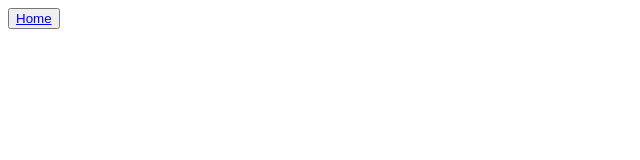
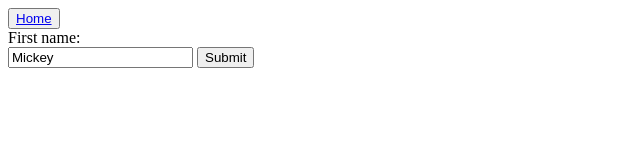
Before and after one commit to Lunad3/HotRestaurant, a plain HTML site: page htmlPages/makeReservation.html in a window 1280 px wide. Shown: the whole page, without its empty margins (0-640 px from the left). Drawn offline with Linux system fonts and the light colour scheme.

Commit message:
created a form

```diff
--- a/htmlPages/makeReservation.html
+++ b/htmlPages/makeReservation.html
@@ -8,5 +8,11 @@
 </head>
 <body>
     <button type="button"><a href = "index.html">Home</a></button>
-</body>
+    <form>
+        First name:
+        <br>
+        <input type="text" name="name" value="Mickey">
+        <input type="submit" value="Submit">
+      </form>
+    </body>
 </html>
```
